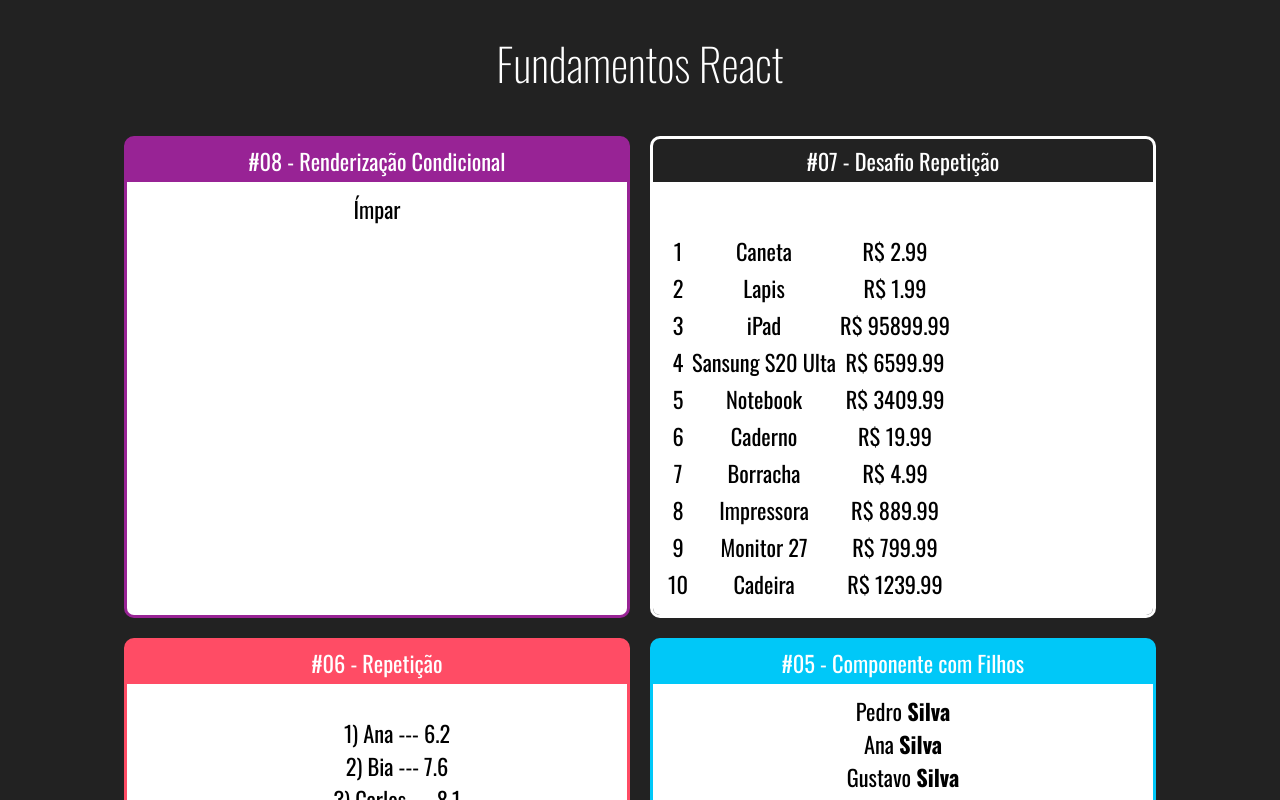
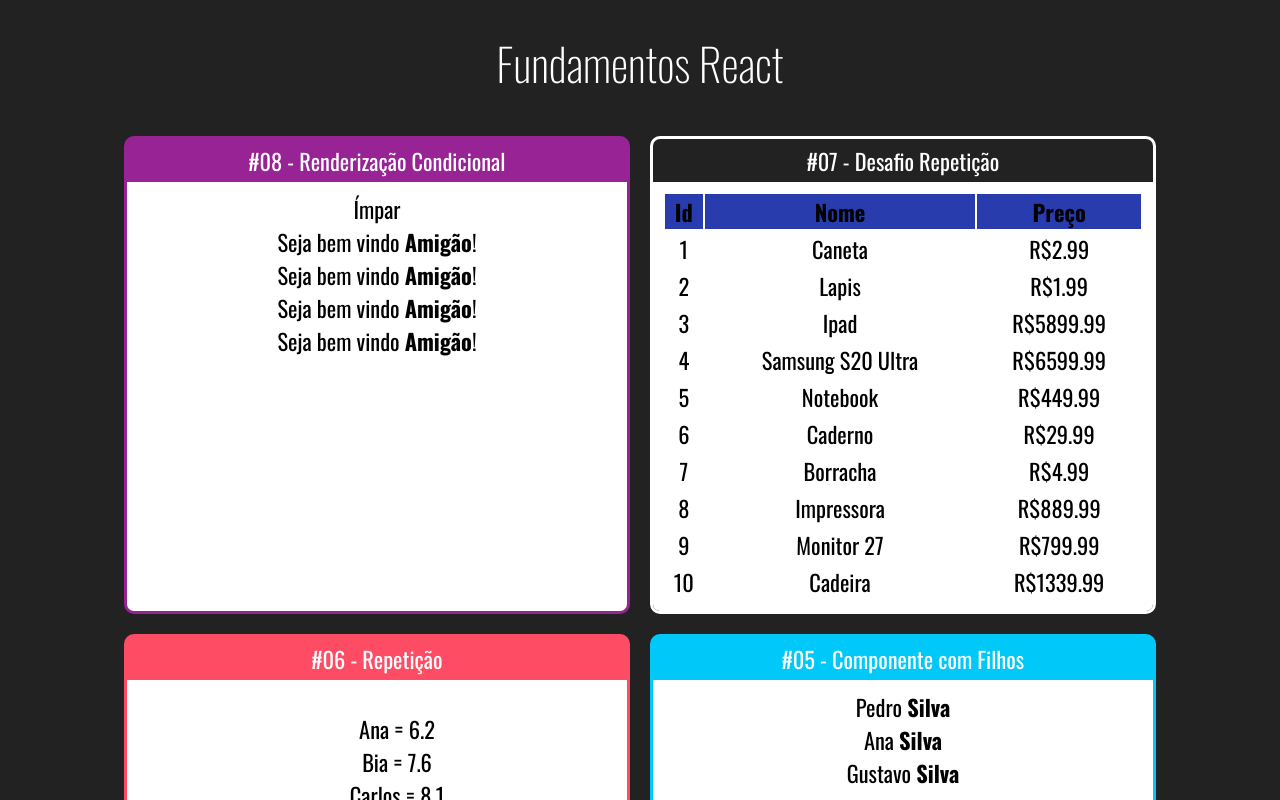
Before and after one commit to GSappio/React-fundamentals, a React (Create React App) app: page / in a window 1280 px wide. Shown: the top 800 px of the page. Built offline with nearby package versions, Linux system fonts and the light colour scheme.

Commit message:
Conditional rendering #02

```diff
--- a/src/App.jsx
+++ b/src/App.jsx
@@ -2,6 +2,7 @@ import './App.css';
 
 import Card from './components/layout/Card';
 
+import UsuarioInfo from './components/condicional/UsuarioInfo';
 import ParOuImpar from './components/condicional/ParOuImpar';
 import TabelaProdutos from './components/repeticao/TabelaProdutos';
 import ListaAluno from './components/repeticao/ListaAluno';
@@ -16,10 +17,15 @@ export default () => (
 
     <div className="App">
       <h1>Fundamentos React</h1>
+
+
     <div className="Cards">
-
         <Card titulo="#08 - Renderização Condicional" color="#982395">
            <ParOuImpar numero={21}></ParOuImpar>
+           <UsuarioInfo usuario={{ none: 'Fernando' }} />
+           <UsuarioInfo usuario={{ email: 'fer@nando.com' }} />
+           <UsuarioInfo usuario={{}}/>
+           <UsuarioInfo/>
         </Card>
 
         <Card titulo="#07 - Desafio Repetição" color="#FF   432E">
--- /dev/null
+++ b/src/components/condicional/If.js
@@ -0,0 +1,9 @@
+export default props => {
+
+    if(props.test) {
+        return props.children
+    } else {
+        return false
+    }
+
+}
--- /dev/null
+++ b/src/components/condicional/UsuarioInfo.jsx
@@ -0,0 +1,16 @@
+import React from "react";
+import If from './If'
+
+export default props => {
+    const usuario = props.usuario || {}
+    return (
+        <div>
+            <If test={usuario && usuario.nome}>
+                Seja bem vindo <strong>{ usuario.nome }</strong>!
+            </If>
+            <If test={!usuario || !usuario.nome}>
+                Seja bem vindo <strong>Amigão</strong>!
+            </If>
+        </div>
+    )
+}
--- a/src/components/repeticao/ListaAluno.jsx
+++ b/src/components/repeticao/ListaAluno.jsx
@@ -1,20 +1,19 @@
 import React from "react";
-import alunos from '../../data/alunos';
+import alunos from '../../data/alunos'
 
 export default (props) => {
-    const alunosLI = alunos.map((aluno) => {
-        return (
-            <li key={aluno.id}>
-                {aluno.id}) {aluno.nome} --- {aluno.nota}
-            </li>
-        );
+
+    const alunosLi = alunos.map((aluno) => {
+        return <li key={aluno.id}> {aluno.nome} = {aluno.nota}</li>
 
     });
 
     return (
         <div>
-            <ul style={{ listStyle: 'none'}}>{alunosLI}
+            <ul style={{ listStyle: 'none'}}>
+              {alunosLi}
             </ul>
         </div>
     )
+
 }
--- a/src/components/repeticao/TabelaProdutos.css
+++ b/src/components/repeticao/TabelaProdutos.css
@@ -4,8 +4,9 @@
 }
 
 .TabelaProdutos th {
-    background-repeat: #283cae;
-    color: #fff;
+    background-color: #283cae;
+    color: rgb(0, 0, 0);
+
 }
 
 .TabelaProdutos.Par {
@@ -13,5 +14,5 @@
 }
 
 .TabelaProdutos.Impar {
-    background-color: #ccc;
+    background-color: #cccc;
 }
--- a/src/components/repeticao/TabelaProdutos.jsx
+++ b/src/components/repeticao/TabelaProdutos.jsx
@@ -7,11 +7,10 @@ export default (props) => {
     function getLinhas() {
         return produtos.map((produto, i) => {
             return (
-                <tr key={produto.id}
-                    className={i % 2 === 0 ? 'Par' : 'Impar'}>
+                <tr key={produto.id}  className={i % 2 === 0 ? 'Par' : 'Impar'}>
                     <td>{produto.id}</td>
                     <td>{produto.nome}</td>
-                    <td>R$ {produto.preco.toFixed(2).replace('.', '.')}</td>
+                    <td>R${produto.preco.toFixed(2).replace('.', '.')}</td>
                 </tr>
             )
         })
@@ -28,11 +27,11 @@ export default (props) => {
                     </tr>
                 </thead>
                 <tbody>
-                    <tr>
+
                         {getLinhas()}
-                    </tr>
+
                 </tbody>
             </table>
         </div>
     )
-};
+}
--- a/src/data/alunos.js
+++ b/src/data/alunos.js
@@ -1,13 +1,11 @@
 export default [
-
     { id: 1, nome: 'Ana', nota: 6.2 },
     { id: 2, nome: 'Bia', nota: 7.6 },
     { id: 3, nome: 'Carlos', nota: 8.1 },
     { id: 4, nome: 'Daniel', nota: 5.7 },
-    { id: 5, nome: 'Gui', nota: 10 },
+    { id: 5, nome: 'Gui', nota: 10.0 },
     { id: 6, nome: 'Rebeca', nota: 9.5 },
-    { id: 7, nome: 'Arthur', nota: 7.7 },
-    { id: 8, nome: 'Pedro', nota: 6.9 },
+    { id: 7, nome: 'Arthur', nota: 7.2 },
+    { id: 8, nome: 'Pedro', nota: 6.2 },
     { id: 9, nome: 'Gustavo', nota: 8.8 },
-
 ]
--- a/src/data/produtos.js
+++ b/src/data/produtos.js
@@ -1,14 +1,15 @@
 const produtos = [
-    { id: 1, nome: 'Caneta', preco: 2.99 },
-    { id: 2, nome: 'Lapis', preco: 1.99 },
-    { id: 3, nome: 'iPad', preco: 95899.99 },
-    { id: 4, nome: 'Sansung S20 Ulta', preco: 6599.99 },
-    { id: 5, nome: 'Notebook', preco: 3409.99 },
-    { id: 6, nome: 'Caderno', preco: 19.99 },
-    { id: 7, nome: 'Borracha', preco: 4.99 },
-    { id: 8, nome: 'Impressora', preco: 889.99 },
-    { id: 9, nome: 'Monitor 27', preco: 799.99 },
-    { id: 10, nome: 'Cadeira', preco: 1239.99 },
+    { id: 1, nome: 'Caneta', preco: 2.99},
+    { id: 2, nome: 'Lapis', preco: 1.99},
+    { id: 3, nome: 'Ipad', preco: 5899.99},
+    { id: 4, nome: 'Samsung S20 Ultra', preco: 6599.99},
+    { id: 5, nome: 'Notebook', preco: 449.99},
+    { id: 6, nome: 'Caderno', preco: 29.99},
+    { id: 7, nome: 'Borracha', preco: 4.99},
+    { id: 8, nome: 'Impressora', preco: 889.99},
+    { id: 9, nome: 'Monitor 27', preco: 799.99},
+    { id: 10, nome: 'Cadeira', preco: 1339.99},
+
 ]
 
 export default produtos
```
